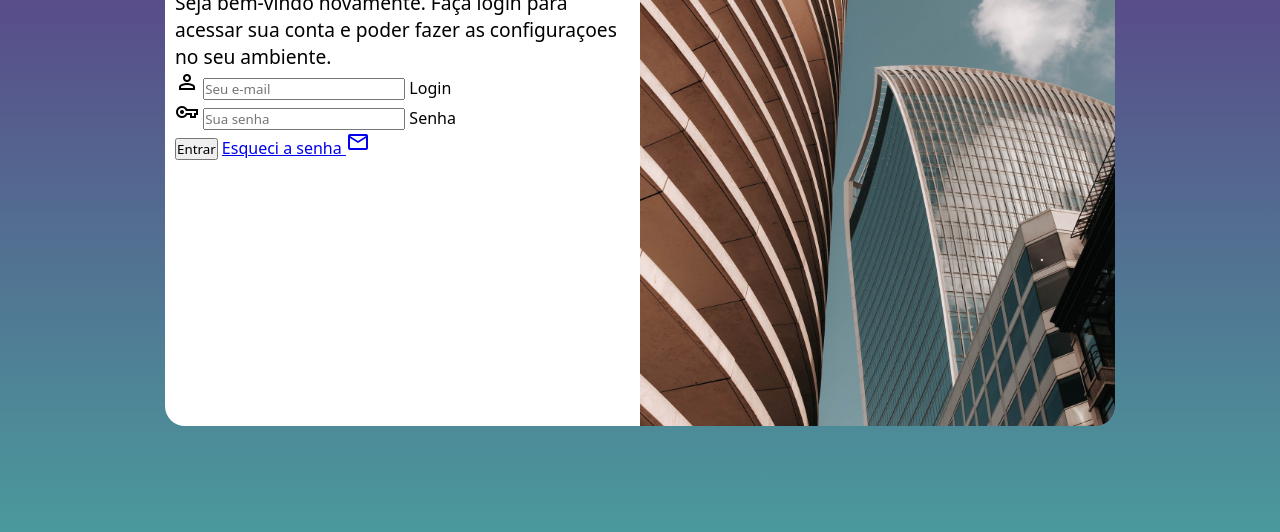
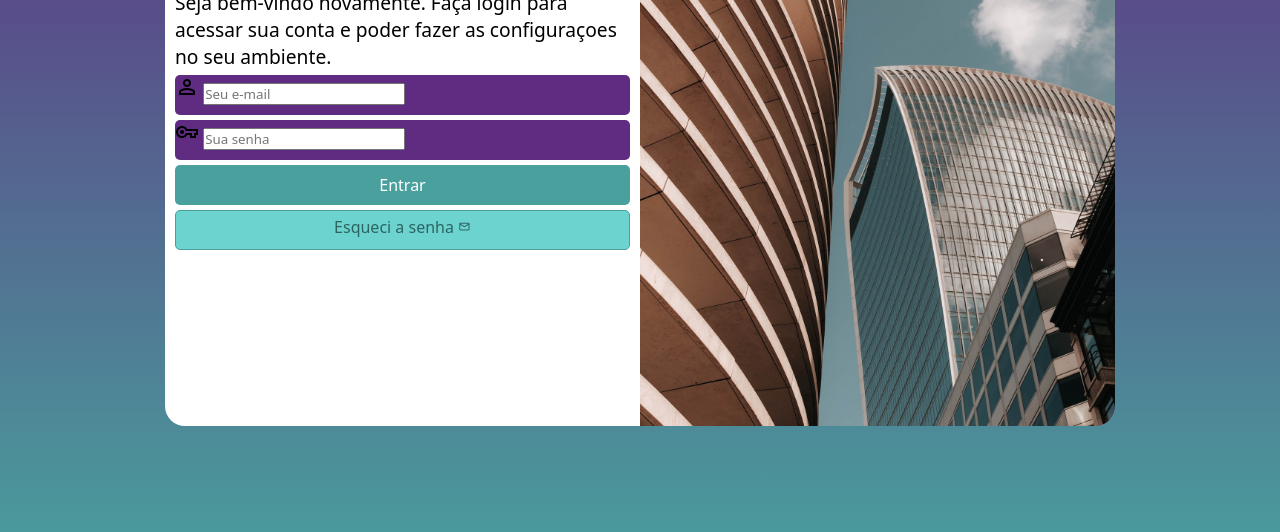
Before and after one commit to GTDSantos/projeto-login, a plain HTML site: page index.html in a window 1280 px wide. Shown: the part 224-756 px from the top of the page. Drawn offline with nearby package versions, Linux system fonts and the light colour scheme.

Commit message:
formataçao do formulario

```diff
--- a/estilos/style.css
+++ b/estilos/style.css
@@ -68,3 +68,54 @@ section#login #img {
 #formulario p {
     font-size: 0.8em;
 }
+
+.campo {
+   background-color: #5f2c82;
+   display: block;
+   width: 100%;
+    height: 40px;
+    border-radius: 5px;
+    margin: 5px 0px;
+}
+
+div.campo > label {
+    display: none;
+}
+
+form > input[type=submit] {
+    display: block;
+    font-size: 1em;
+    width: 100%;
+    height: 40px;
+    background-color:#49a09d ;
+    color: white;
+    border: none;
+    border-radius: 5px;
+}
+
+form > input[type=submit]:hover {
+    background-color: #2d6462;
+}
+
+form a.botao {
+    display: block;
+    text-align: center;
+    font-size: 1em;
+    width: 100%;
+    height: 40px;
+    padding-top: 5px;
+    margin-top: 5px;
+    background-color: #6cd3cf;
+    color:#2d6462;
+    border: 1px solid #49a09d;
+    border-radius: 5px;
+    text-decoration: none;
+}
+
+form a.botao:hover {
+    background-color: #6cd3cf;
+}
+
+form a.botao span {
+    font-size: .8em;
+}
--- a/index.html
+++ b/index.html
@@ -34,7 +34,7 @@
                              <label for="isenha">Senha</label>
                     </div>
                     <input type="submit" value="Entrar">
-                    <a href="esqueci.html">Esqueci a senha <span class="material-symbols-outlined">
+                    <a href="esqueci.html" class="botao">Esqueci a senha <span class="material-symbols-outlined">
                         mail
                         </span></a>
                 </form>
```
